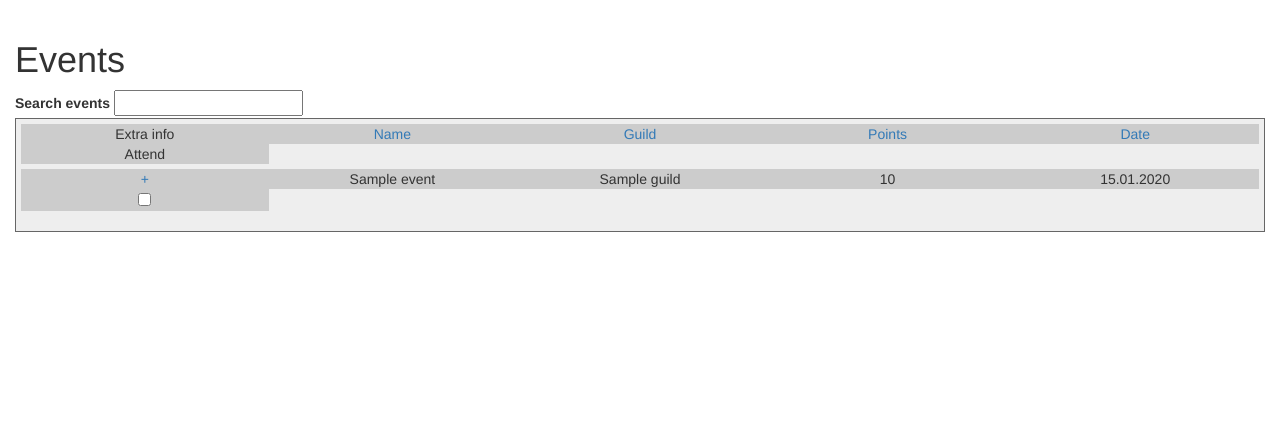
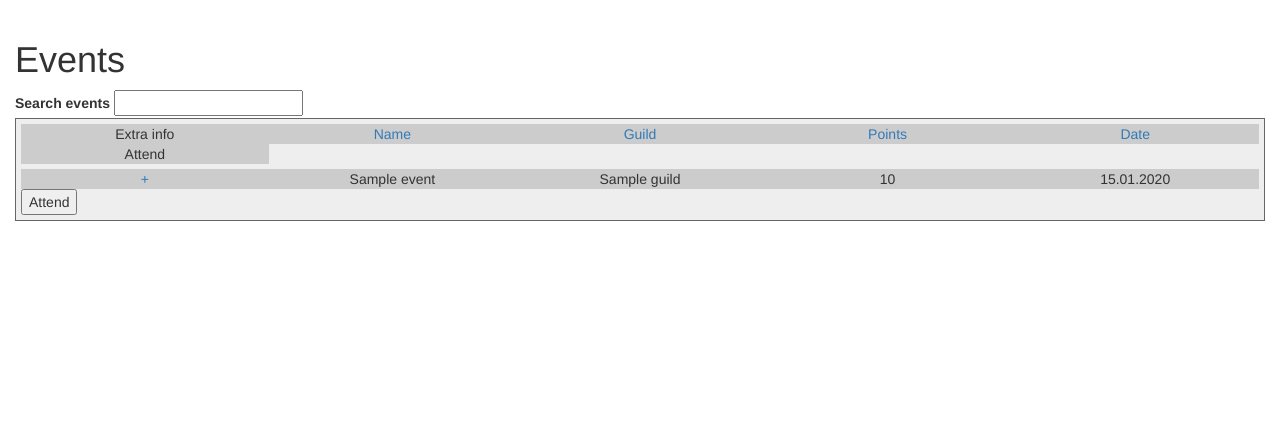
Before and after one commit to Jonneitapuro/isoskaba2, a Django app: template templates/eventlist.html in a window 1280 px wide. Shown: the part 52-483 px from the top of the page. Run offline with Django 3.2, Linux system fonts and the light colour scheme; the template is opened without the code that fills it: most values are stand-ins (such as "Sample title", 1, 10 or a date in 2020); some libraries are stand-ins or nearby versions.

Commit message:
Changed checkbox to button. Redirects back to event list

```diff
--- a/isoskaba2/urls.py
+++ b/isoskaba2/urls.py
@@ -33,7 +33,8 @@ urlpatterns = [
     url(r'^admin/guilds/populate', skabaviews.guilds_populate, name='guilds_populate'),
     url(r'^logout/$', skabaviews.logout_user, name='logout'),
     url(r'^login', skabaviews.login_user, name='login'),
-    url(r'^events/$', skabaviews.list_user_events, name='usereventlist')
+    url(r'^events/$', skabaviews.list_user_events, name='usereventlist'),
+    url(r'^attend', skabaviews.attend_event, name='attend')
 ]
 urlpatterns += i18n_patterns('',
 
--- a/skaba/views.py
+++ b/skaba/views.py
@@ -195,3 +195,7 @@ def list_user_events(request):
     response = TemplateResponse(request, 'eventlist.html', {'events': events})
     response.render()
     return response
+
+def attend_event(request):
+    if 'attend' in request.POST:
+        return redirect('usereventlist')
--- a/templates/eventlist.html
+++ b/templates/eventlist.html
@@ -46,9 +46,11 @@
     <div>{{ event.guild }}</div>
     <div>{{ event.points }}</div>
     <div>{{ event.date|date:'d.m.Y' }}</div>
-    <div class="form-group">
-	<input type="checkbox" id="attend" value="{{ attend }}" />
-    </div>
+    <form role="form" class="form-horizontal" action="/attend" method="POST">
+        {% csrf_token %}
+	<input type="hidden" name="next" value="{{ next }}" />
+        <input type="submit" name="attend" value="Attend" />
+    </form>
   </div>
   <div id="{{ event.slug }}" class="collapse">
     {{ event.description }}
```
